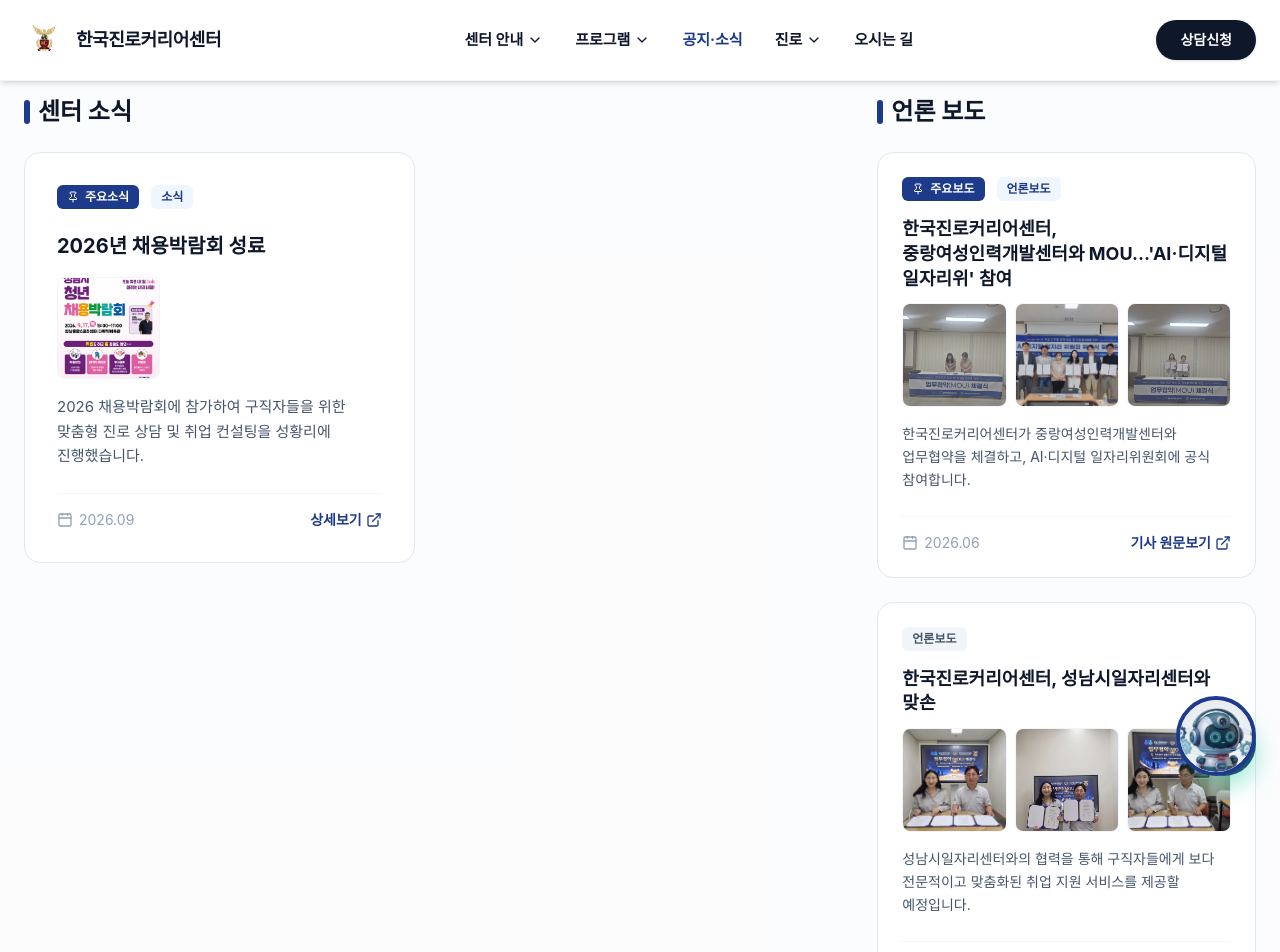
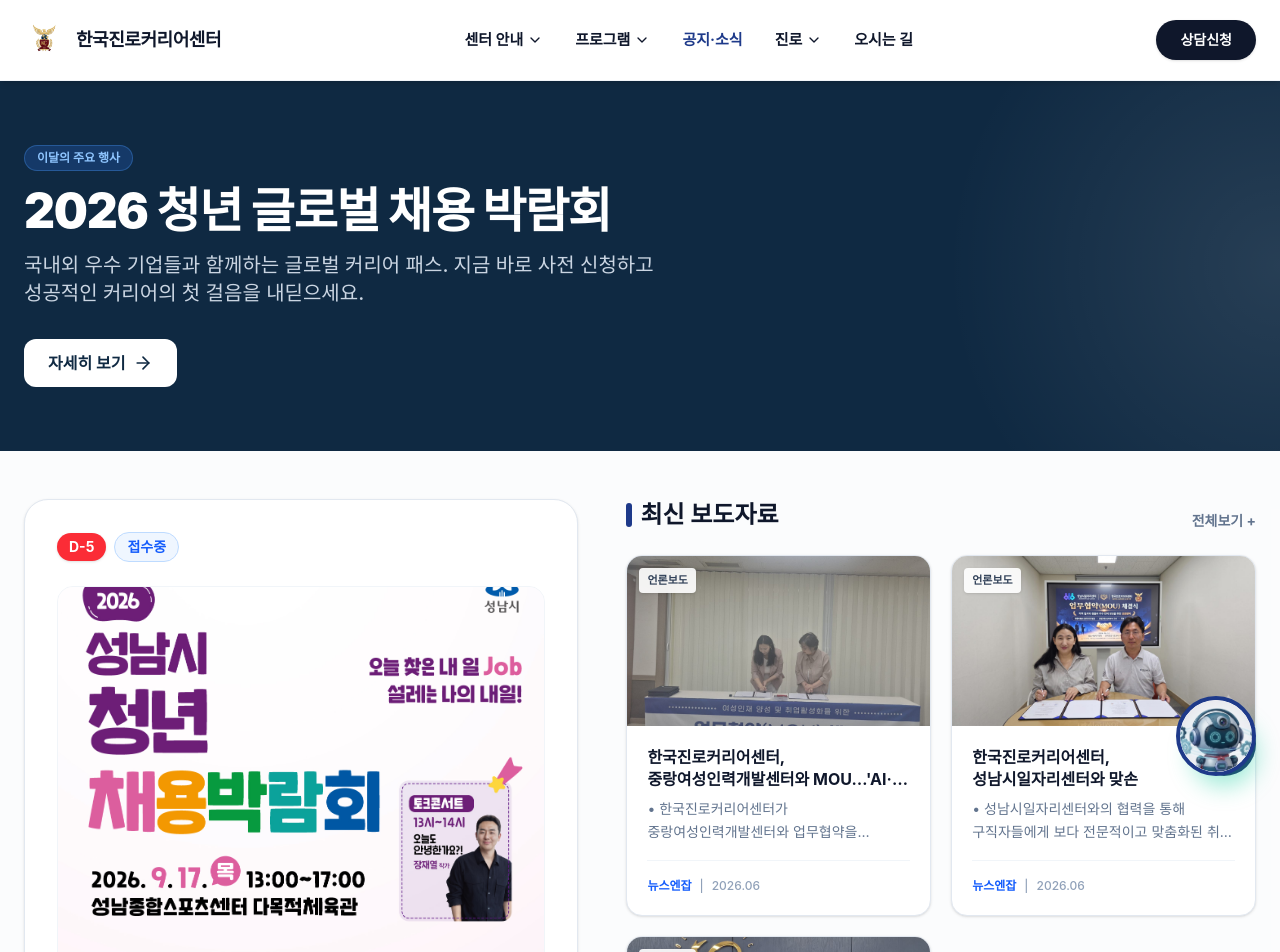
Before and after one commit to Minkkaeng/Korea-Career-Center, a Next.js app: page /notices in a window 1280 px wide. Shown: the top 952 px of the page. Built offline with nearby package versions, Linux system fonts and the light colour scheme.

Commit message:
style: apply split layout with poster and news grid as requested

```diff
--- a/approved-ui/pages/Notices.tsx
+++ b/approved-ui/pages/Notices.tsx
@@ -1,5 +1,6 @@
-import { Calendar, Pin, ExternalLink } from 'lucide-react';
+import { Calendar, Pin, ExternalLink, ChevronLeft, ChevronRight, ArrowRight } from 'lucide-react';
 import { motion } from 'framer-motion';
+import { useState, useEffect } from 'react';
 
 export default function Notices() {
   const notices = [
@@ -58,143 +59,174 @@
     show: { opacity: 1, y: 0 }
   };
 
+  const [currentPoster, setCurrentPoster] = useState(0);
+  const posts = notices.filter(n => n.category === '소식');
+  const news = notices.filter(n => n.category === '언론보도');
+
+  useEffect(() => {
+    if(posts.length === 0) return;
+    const timer = setInterval(() => {
+      setCurrentPoster((prev) => (prev + 1) % posts.length);
+    }, 5000);
+    return () => clearInterval(timer);
+  }, [posts.length]);
+
   return (
     <div className="w-full bg-slate-50/50 font-sans min-h-screen pb-24">
-      <div className="max-w-[1400px] mx-auto px-4 sm:px-6 pt-4">
-        <div className="grid lg:grid-cols-12 gap-8 lg:gap-12">
+      {/* Top Banner Area */}
+      <div className="w-full bg-[#0f2942] text-white py-12 md:py-16 mb-12 relative overflow-hidden">
+        <div className="max-w-[1280px] mx-auto px-4 sm:px-6 relative z-10">
+          <motion.div variants={item} initial="hidden" animate="show">
+            <span className="inline-block px-3 py-1 bg-blue-500/20 text-blue-300 font-bold text-xs rounded-full mb-4 border border-blue-400/30">
+              이달의 주요 행사
+            </span>
+            <h1 className="text-3xl md:text-5xl font-black mb-4 tracking-tight break-keep">
+              2026 청년 글로벌 채용 박람회
+            </h1>
+            <p className="text-slate-300 text-lg md:text-xl font-medium mb-8 max-w-2xl break-keep">
+              국내외 우수 기업들과 함께하는 글로벌 커리어 패스. 지금 바로 사전 신청하고 성공적인 커리어의 첫 걸음을 내딛으세요.
+            </p>
+            <button className="px-6 py-3 bg-white text-[#0f2942] font-bold rounded-xl hover:bg-slate-100 transition-colors flex items-center gap-2">
+              자세히 보기 <ArrowRight className="w-5 h-5" />
+            </button>
+          </motion.div>
+        </div>
+        <div className="absolute top-0 right-0 w-1/2 h-full opacity-10 pointer-events-none" style={{ backgroundImage: 'radial-gradient(circle at 100% 50%, white 0%, transparent 50%)' }}></div>
+      </div>
 
-          {/* Left Column: 소식 (Posts) */}
-          <div className="lg:col-span-7 xl:col-span-8">
-            <h2 className="text-2xl font-bold text-slate-900 mb-6 flex items-center gap-2">
-              <span className="w-1.5 h-6 bg-[#1e3a8a] rounded-full"></span>
-              센터 소식
-            </h2>
+      <div className="max-w-[1280px] mx-auto px-4 sm:px-6">
+        <div className="flex flex-col lg:flex-row gap-8 lg:gap-12">
+
+          {/* LEFT: 대표 공모전/박람회 포스터 (단독) (approx 45%) */}
+          <div className="w-full lg:w-[45%] shrink-0 flex flex-col">
+            {posts.length > 0 && (
               <motion.div
-              variants={container}
-              initial="hidden"
-              animate="show"
-              className="grid sm:grid-cols-2 gap-6"
+                key={posts[currentPoster].id}
+                initial={{ opacity: 0, y: 10 }}
+                animate={{ opacity: 1, y: 0 }}
+                className="bg-white rounded-3xl p-6 md:p-8 shadow-sm border border-slate-200 flex flex-col h-full"
               >
-              {notices.filter(n => n.category === '소식').map((notice) => (
-                <motion.div
-                  key={notice.id}
-                  variants={item}
-                  className="group bg-white rounded-2xl p-6 md:p-8 transition-all duration-300 hover:border-[#1e3a8a] hover:ring-1 hover:ring-[#1e3a8a]/10 flex flex-col h-full border border-slate-200"
-                >
-                  <div className="flex items-start justify-between mb-6">
-                    <div className="flex items-center gap-3">
-                      {notice.isPinned && (
-                        <span className="flex items-center gap-1.5 bg-[#1e3a8a] text-white text-xs font-bold px-2.5 py-1 rounded-md">
-                          <Pin className="w-3 h-3" />
-                          주요소식
+                <div className="flex items-center gap-2 mb-6">
+                  {posts[currentPoster].isPinned && (
+                    <span className="bg-red-500 text-white px-3 py-1 rounded-full text-sm font-bold shadow-sm">
+                      D-5
                     </span>
                   )}
-                      <span className={`text-xs font-bold px-2.5 py-1 rounded-md ${notice.isPinned ? 'bg-blue-50 text-[#1e3a8a]' : 'bg-slate-100 text-slate-600'}`}>
-                        {notice.category}
+                  <span className="bg-blue-50 text-blue-600 border border-blue-200 px-3 py-1 rounded-full text-sm font-bold">
+                    접수중
                   </span>
+                </div>
+
+                <div className="w-full aspect-[4/5] rounded-2xl overflow-hidden mb-6 bg-slate-100 border border-slate-100 relative group">
+                  {posts[currentPoster].images && posts[currentPoster].images[0] ? (
+                    <img
+                      src={posts[currentPoster].images[0]}
+                      alt="포스터"
+                      className="w-full h-full object-cover transition-transform duration-700 group-hover:scale-105"
+                    />
+                  ) : (
+                    <div className="w-full h-full flex items-center justify-center text-slate-300">No Image</div>
+                  )}
+                  <div className="absolute inset-0 bg-black/40 opacity-0 group-hover:opacity-100 transition-opacity duration-300 flex items-center justify-center">
+                    <a href={posts[currentPoster].url} className="bg-white text-slate-900 font-bold px-6 py-3 rounded-full flex items-center gap-2 transform translate-y-4 group-hover:translate-y-0 transition-all">
+                      상세 요강 확인하기 <ArrowRight className="w-4 h-4" />
+                    </a>
                   </div>
                 </div>
 
-                  <div className="flex-1">
-                    <h3 className="text-xl font-bold text-slate-900 mb-4 group-hover:text-[#1e3a8a] transition-colors leading-snug break-keep">
-                      {notice.title}
+                <div className="flex-1 flex flex-col justify-end">
+                  <h3 className="text-2xl font-black text-slate-900 mb-3 leading-snug break-keep">
+                    {posts[currentPoster].title}
                   </h3>
-
-                    {notice.images && (
-                      <div className={`grid gap-2 mb-4 ${notice.images.length === 2 ? 'grid-cols-2' : 'grid-cols-3'}`}>
-                        {notice.images.map((img, idx) => (
-                          <div key={idx} className="aspect-square rounded-lg overflow-hidden border border-slate-100">
-                            <img src={img} alt="뉴스 이미지" loading="lazy" decoding="async" className="w-full h-full object-cover group-hover:scale-110 transition-transform duration-500" />
-                          </div>
-                        ))}
-                      </div>
-                    )}
-
-                    <p className="text-slate-600 leading-relaxed text-[15px] break-keep line-clamp-3">
-                      {notice.content}
-                    </p>
+                  <div className="flex items-center gap-2 text-slate-600 mb-6 font-medium">
+                    <Calendar className="w-4 h-4" />
+                    <span>일정: {posts[currentPoster].date} | KCC 센터</span>
                   </div>
 
-                  <div className="flex items-center justify-between text-slate-400 text-sm border-t border-slate-100/80 pt-4 mt-6">
-                    <div className="flex items-center gap-1.5">
-                      <Calendar className="w-4 h-4" />
-                      <span>{notice.date}</span>
+                  <div className="flex items-center justify-between border-t border-slate-100 pt-5">
+                    <a href={posts[currentPoster].url} className="text-blue-600 font-bold hover:text-blue-800 transition-colors flex items-center gap-1">
+                      사전 신청하기 <ArrowRight className="w-4 h-4" />
+                    </a>
+
+                    <div className="flex items-center gap-3">
+                      <button
+                        onClick={() => setCurrentPoster(p => (p === 0 ? posts.length - 1 : p - 1))}
+                        className="p-1.5 text-slate-400 hover:text-slate-900 hover:bg-slate-100 rounded-full transition-colors"
+                      >
+                        <ChevronLeft className="w-5 h-5" />
+                      </button>
+                      <span className="text-sm font-bold text-slate-500 tracking-widest">
+                        <span className="text-slate-900">{currentPoster + 1}</span> / {posts.length}
+                      </span>
+                      <button
+                        onClick={() => setCurrentPoster(p => (p + 1) % posts.length)}
+                        className="p-1.5 text-slate-400 hover:text-slate-900 hover:bg-slate-100 rounded-full transition-colors"
+                      >
+                        <ChevronRight className="w-5 h-5" />
+                      </button>
                     </div>
-                    <a href={notice.url} target="_blank" rel="noopener noreferrer" className="flex items-center gap-1 text-[#1e3a8a] font-bold group-hover:gap-2 transition-all">
-                      상세보기
-                      <ExternalLink className="w-4 h-4" />
-                    </a>
+                  </div>
                 </div>
               </motion.div>
-              ))}
-            </motion.div>
+            )}
           </div>
 
-          {/* Right Column: 언론보도 (News Cards) */}
-          <div className="lg:col-span-5 xl:col-span-4">
-            <h2 className="text-2xl font-bold text-slate-900 mb-6 flex items-center gap-2">
+          {/* RIGHT: 프레스 & 뉴스 (앨범 갤러리 그리드) (approx 55%) */}
+          <div className="w-full lg:w-[55%] flex flex-col">
+            <div className="flex items-end justify-between mb-6">
+              <div>
+                <h2 className="text-2xl font-bold text-slate-900 flex items-center gap-2">
                   <span className="w-1.5 h-6 bg-[#1e3a8a] rounded-full"></span>
-              언론 보도
+                  최신 보도자료
                 </h2>
-            <motion.div
-              variants={container}
-              initial="hidden"
-              animate="show"
-              className="grid sm:grid-cols-2 lg:grid-cols-1 gap-6"
-            >
-              {notices.filter(n => n.category === '언론보도').map((notice) => (
-                <motion.div
+              </div>
+              <a href="#" className="text-sm font-bold text-slate-500 hover:text-blue-600 transition-colors">전체보기 +</a>
+            </div>
+
+            <div className="grid sm:grid-cols-2 gap-5">
+              {news.map((notice) => (
+                <motion.a
+                  href={notice.url}
+                  target="_blank"
+                  rel="noopener noreferrer"
                   key={notice.id}
                   variants={item}
-                  className="group bg-white rounded-2xl p-6 transition-all duration-300 hover:border-[#1e3a8a] hover:ring-1 hover:ring-[#1e3a8a]/10 flex flex-col h-full border border-slate-200"
+                  className="group bg-white rounded-2xl overflow-hidden shadow-sm border border-slate-200 transition-all duration-300 hover:border-[#1e3a8a] hover:-translate-y-1 hover:shadow-lg flex flex-col h-full"
                 >
-                  <div className="flex items-start justify-between mb-4">
-                    <div className="flex items-center gap-3">
-                      {notice.isPinned && (
-                        <span className="flex items-center gap-1.5 bg-[#1e3a8a] text-white text-xs font-bold px-2.5 py-1 rounded-md">
-                          <Pin className="w-3 h-3" />
-                          주요보도
-                        </span>
+                  <div className="w-full aspect-video bg-slate-100 relative overflow-hidden">
+                    {notice.images && notice.images[0] ? (
+                      <img
+                        src={notice.images[0]}
+                        alt="썸네일"
+                        loading="lazy"
+                        decoding="async"
+                        className="w-full h-full object-cover group-hover:scale-105 transition-transform duration-500"
+                      />
+                    ) : (
+                      <div className="w-full h-full flex items-center justify-center text-slate-300">No Image</div>
                     )}
-                      <span className={`text-xs font-bold px-2.5 py-1 rounded-md ${notice.isPinned ? 'bg-blue-50 text-[#1e3a8a]' : 'bg-slate-100 text-slate-600'}`}>
+                    <div className="absolute top-3 left-3 bg-white/90 backdrop-blur-sm px-2 py-1 rounded text-[11px] font-bold text-slate-700 shadow-sm">
                       {notice.category}
-                      </span>
                     </div>
                   </div>
 
-                  <div className="flex-1">
-                    <h3 className="text-lg font-bold text-slate-900 mb-3 group-hover:text-[#1e3a8a] transition-colors leading-snug break-keep">
+                  <div className="p-5 flex flex-col flex-1">
+                    <h3 className="text-base font-bold text-slate-900 mb-2 group-hover:text-[#1e3a8a] transition-colors leading-snug line-clamp-2 break-keep">
                       {notice.title}
                     </h3>
+                    <p className="text-slate-500 text-sm leading-relaxed line-clamp-2 break-keep flex-1">
+                      • {notice.content}
+                    </p>
 
-                    {notice.images && (
-                      <div className={`grid gap-2 mb-4 ${notice.images.length === 2 ? 'grid-cols-2' : 'grid-cols-3'}`}>
-                        {notice.images.map((img, idx) => (
-                          <div key={idx} className="aspect-square rounded-lg overflow-hidden border border-slate-100">
-                            <img src={img} alt="뉴스 이미지" loading="lazy" decoding="async" className="w-full h-full object-cover group-hover:scale-110 transition-transform duration-500" />
+                    <div className="flex items-center text-[12px] text-slate-400 font-medium mt-4 pt-4 border-t border-slate-100">
+                      <span className="text-blue-600 font-bold">뉴스엔잡</span>
+                      <span className="mx-2">|</span>
+                      <span>{notice.date}</span>
                     </div>
+                  </div>
+                </motion.a>
               ))}
             </div>
-                    )}
-
-                    <p className="text-slate-600 leading-relaxed text-sm break-keep line-clamp-3">
-                      {notice.content}
-                    </p>
-                  </div>
-
-                  <div className="flex items-center justify-between text-slate-400 text-sm border-t border-slate-100/80 pt-4 mt-6">
-                    <div className="flex items-center gap-1.5">
-                      <Calendar className="w-4 h-4" />
-                      <span>{notice.date}</span>
-                    </div>
-                    <a href={notice.url} target="_blank" rel="noopener noreferrer" className="flex items-center gap-1 text-[#1e3a8a] font-bold group-hover:gap-2 transition-all">
-                      기사 원문보기
-                      <ExternalLink className="w-4 h-4" />
-                    </a>
-                  </div>
-                </motion.div>
-              ))}
-            </motion.div>
           </div>
 
         </div>
```
Lines whose indentation alone changed are shown as unchanged.
